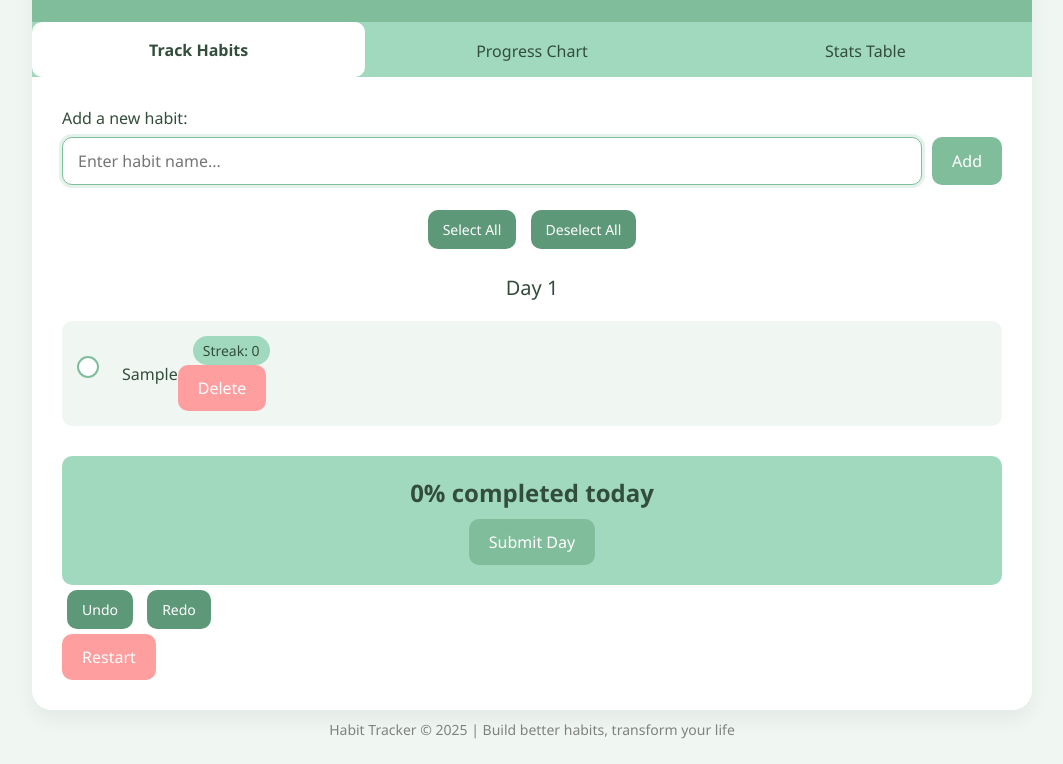
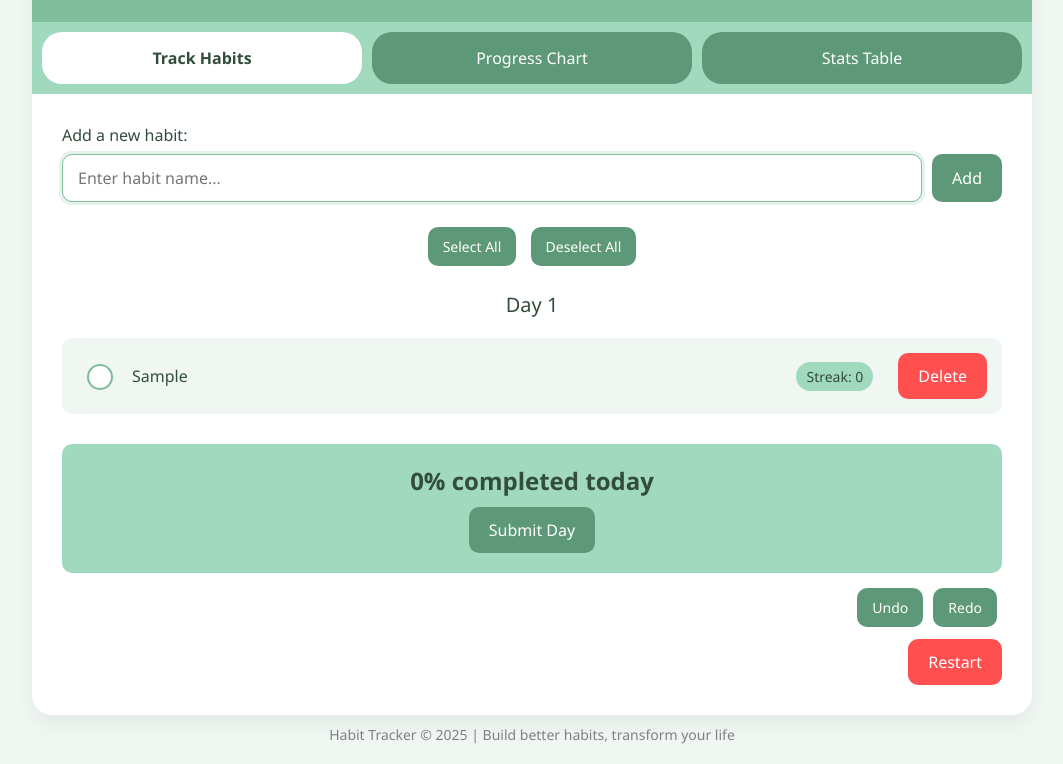
Before and after one commit to Stephanusjdekock/HabitTrackerWebsite, a plain HTML site: page HabitTracker/index.html in a window 1280 px wide. Both pictures are taken after typing "Sample" into the empty fields and a click on the button "Add". Shown: the part 86-850 px from the top of the page, without its empty margins (108-1171 px from the left). Drawn offline with nearby package versions, Linux system fonts and the light colour scheme.

Commit message:
Update styles.css

```diff
--- a/HabitTracker/styles.css
+++ b/HabitTracker/styles.css
@@ -47,38 +47,36 @@ header h1 {
 
 .tabs {
   display: flex;
-  background-color: var(--primary-light);
+  background-color: var(--primary-light);  /* Keep or remove as desired */
+  gap: 10px;       /* Spacing between each pill tab */
+  padding: 10px;   /* Optional padding around the row */
 }
 
-/* Updated tab styling */
-/* Added a min-height to ensure consistent dimensions */
 .tab {
-  flex: 1;
+  flex: 1;                     /* Spread tabs evenly across the container */
   padding: 15px;
   min-height: 50px;
   text-align: center;
   cursor: pointer;
-  transition: background-color 0.3s, color 0.3s, border-top 0.3s;
+  transition: background-color 0.3s, color 0.3s;
   font-weight: 500;
-  border: none;
-  background: none;
+  border-radius: 20px;         /* Rounded corners => “pill” shape */
+  margin: 0;                   /* No extra margin on each side */
+  background-color: var(--primary-dark);
+  color: white;
   outline: none;
-  color: var(--text);
-  border-top: 3px solid transparent;
+  border: none;                /* No border on default state */
 }
 
 .tab:hover {
-  background-color: var(--primary-dark);
+  background-color: var(--primary); /* Darker hover effect */
   color: white;
 }
 
-/* Active tab now directly keeps a white background with a top border,
-   ensuring the white rectangle spans the full height of the tab */
 .tab.active {
-  background-color: white;
-  border-top: 0px solid var(--primary);
+  background-color: white;     /* Active tab is white */
+  color: var(--text);
   font-weight: bold;
-  color: var(--text);
 }
 
 .tab-content {
@@ -91,7 +89,6 @@ header h1 {
   display: block;
 }
 
-/* Form styles */
 .form-group {
   margin-bottom: 20px;
 }
@@ -134,14 +131,13 @@ button:hover {
 }
 
 .btn-danger {
-  background-color: var(--danger);
+  background-color: #FF4F4F;
 }
 
 .btn-danger:hover {
   background-color: #ff7575;
 }
 
-/* New secondary button style for select/deselect controls */
 .btn-secondary {
   background-color: var(--primary-dark);
   color: white;
@@ -158,23 +154,26 @@ button:hover {
   background-color: var(--primary);
 }
 
-/* Controls styling */
-.select-controls, .chart-controls {
-  text-align: center;
-  margin-bottom: 15px;
+/* Bottom buttons container below the day-summary */
+.bottom-buttons {
+  display: flex;
+  flex-direction: column; /* Stack rows vertically */
+  align-items: flex-end;  /* Align everything to the right */
+  gap: 7px;
+  margin-top: 10px;
 }
 
-/* Habit list styles */
-.habit-list {
-  margin-top: 20px;
+.bottom-buttons .top-row {
+  display: flex; /* Undo & Redo side by side */
+  gap: 0px;
 }
 
-/* When a habit is missed, apply a light red background with a red border */
-.habit-item.missed {
-  background-color: #ffe6e6;
-  border: 1px solid #ff0000;
+.bottom-buttons .bottom-row {
+  /* By default, this inherits right-alignment from .bottom-buttons */
 }
 
+
+/* Habit item layout: checkbox, info, and actions on right */
 .habit-item {
   display: flex;
   align-items: center;
@@ -182,18 +181,19 @@ button:hover {
   border-radius: 10px;
   margin-bottom: 10px;
   background-color: var(--secondary);
-}
-
-.habit-name {
-  flex: 1;
-  font-weight: 500;
   cursor: pointer;
 }
 
-.habit-name:hover {
-  text-decoration: underline;
+.habit-check {
+  margin-right: 15px;
 }
 
+.habit-info {
+  flex: 1;
+  padding: 0 10px;
+}
+
+/* CHANGED: Reverted the streak indicator to previous style (with margin) */
 .habit-streak {
   margin: 0 15px;
   padding: 5px 10px;
@@ -202,8 +202,40 @@ button:hover {
   font-size: 14px;
 }
 
-.habit-check {
-  margin-right: 15px;
+.habit-actions {
+  display: flex;
+  align-items: center;
+  gap: 10px;
+}
+
+/* CHANGED: Hover effect is now an underline (not a background highlight) */
+.habit-name {
+  cursor: pointer;
+  transition: text-decoration 0.2s;
+}
+
+.habit-name:hover {
+  text-decoration: underline;
+}
+
+/* Select/Deselect controls */
+.select-controls, .chart-controls {
+  text-align: center;
+  margin-bottom: 15px;
+}
+
+.habit-list {
+  margin-top: 20px;
+}
+
+.habit-item.missed {
+  background-color: #ffe6e6;
+  box-shadow: inset 0 0 0 2px #FF4F4F; /* Internal red border */
+}
+
+.habit-item:hover {
+  background-color: #e6ffe6; /* Light green background */
+  box-shadow: inset 0 0 0 2px #5D9978; /* Internal green border */
 }
 
 /* Custom checkbox styling */
@@ -214,8 +246,8 @@ button:hover {
   cursor: pointer;
   font-size: 16px;
   user-select: none;
-  width: 22px;
-  height: 22px;
+  width: 26px;
+  height: 26px;
 }
 
 .custom-checkbox input {
@@ -228,10 +260,10 @@ button:hover {
 
 .checkmark {
   position: absolute;
-  top: 0;
-  left: 0;
-  height: 22px;
-  width: 22px;
+  top: 7px;      /* Shift down a bit */
+  left: 10px;     /* Shift right a bit */
+  height: 26px;
+  width: 26px;
   background-color: white;
   border: 2px solid var(--primary);
   border-radius: 50%;
@@ -266,7 +298,6 @@ button:hover {
   transform: rotate(45deg);
 }
 
-/* Day summary */
 .day-summary {
   margin-top: 30px;
   padding: 20px;
@@ -281,13 +312,11 @@ button:hover {
   margin-bottom: 10px;
 }
 
-/* Chart styles */
 .chart-container {
   height: 400px;
   margin-top: 20px;
 }
 
-/* Table styles */
 .table-container {
   margin-top: 20px;
   overflow-x: auto;
@@ -320,6 +349,8 @@ tr:hover {
 
 .sort-icon {
   margin-left: 5px;
+  font-size: 16px;
+  color: var(--text);
 }
 
 .filter-controls {
@@ -332,25 +363,21 @@ tr:hover {
   flex: 1;
 }
 
-/* Average row styling */
 .average-row {
   background-color: var(--primary-light);
   font-weight: bold;
   font-size: 16px;
 }
 
-/* Prevent average row from changing color on hover */
 .average-row:hover {
   background-color: var(--primary-light);
 }
 
-/* Animation */
 @keyframes fadeIn {
   from { opacity: 0; transform: translateY(10px); }
   to { opacity: 1; transform: translateY(0); }
 }
 
-/* Suggestions dropdown positioned below the input */
 .suggestions {
   position: absolute;
   top: 100%;
@@ -375,7 +402,6 @@ tr:hover {
   background-color: var(--secondary);
 }
 
-/* Edit mode */
 .edit-mode {
   display: flex;
   align-items: center;
@@ -387,7 +413,6 @@ tr:hover {
   margin-right: 10px;
 }
 
-/* Additional styles */
 .input-group {
   display: flex;
   gap: 10px;
@@ -400,27 +425,28 @@ tr:hover {
   font-size: 20px;
   font-weight: 500;
 }
-
-.restart-container {
-  text-align: center;
-  margin: 20px;
+/* --- Overrides for Add and Submit Day buttons --- */
+#addHabit, #submitDay {
+  background-color: var(--primary-dark); /* Dark green background */
+  color: white;
+  transition: background-color 0.3s;
 }
 
-/* Responsive */
+#addHabit:hover, #submitDay:hover {
+  background-color: var(--primary); /* Lighter green on hover */
+}
+
 @media (max-width: 768px) {
   .container {
     border-radius: 10px;
   }
-
   header {
     padding: 15px;
   }
-
   .tab {
     padding: 10px;
     font-size: 14px;
   }
-
   .tab-content {
     padding: 15px;
   }
```
